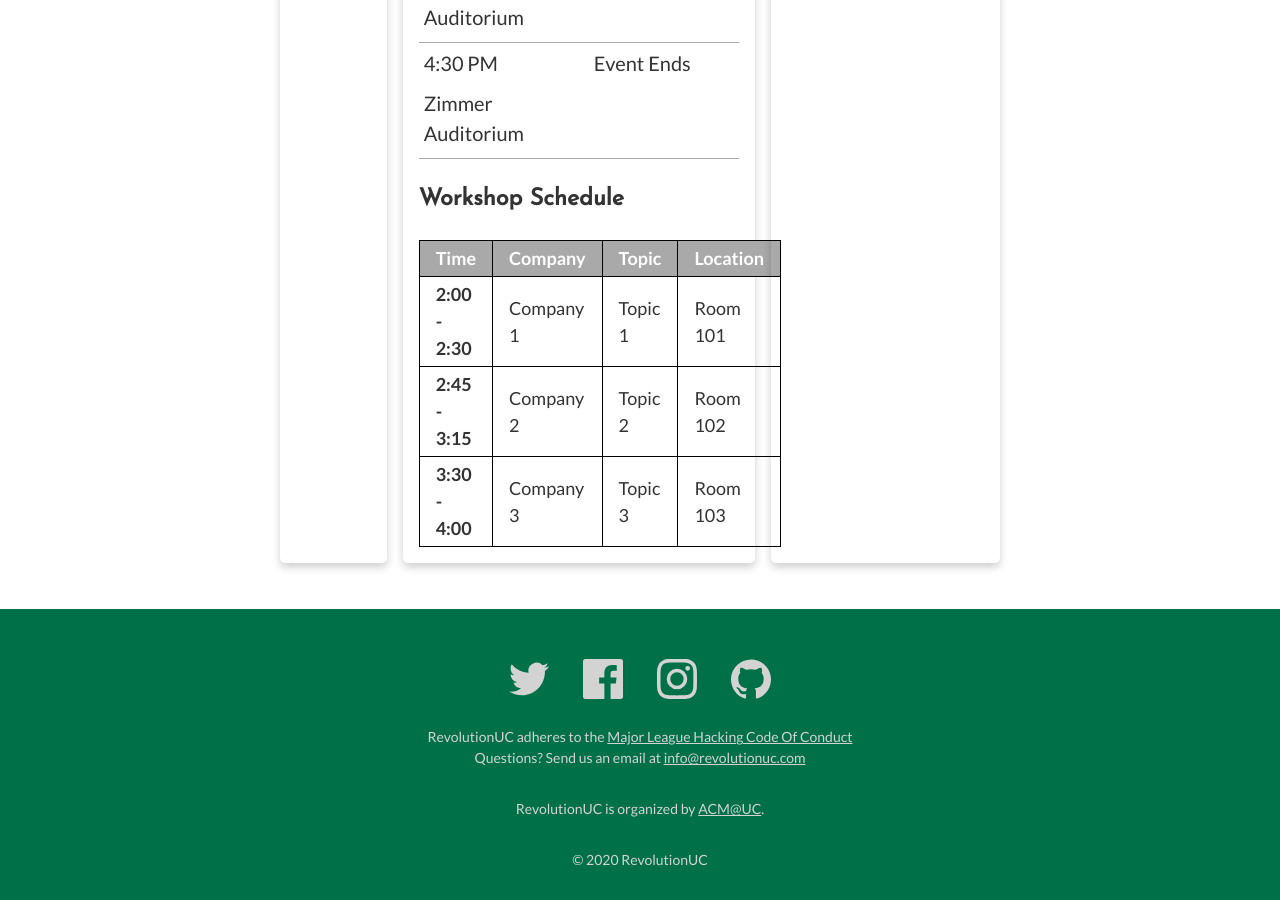
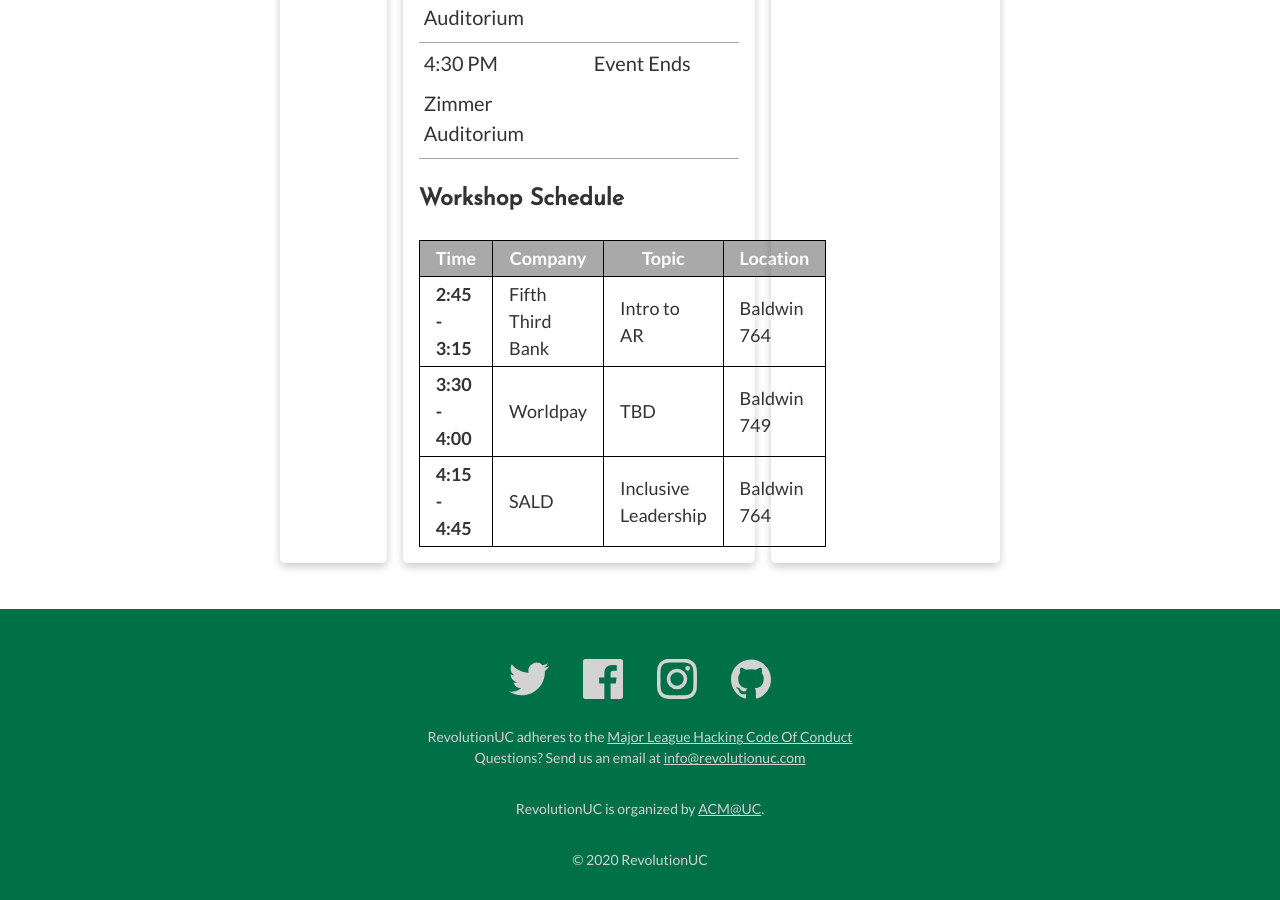
Before and after one commit to RevolutionUC/revolutionuc-frontend, a Jekyll site: the page built from index_.html, in a window 1280 px wide and 900 px high, scrolled down 3401 px. Built offline with Jekyll 4.4.1, drawn with Linux system fonts in a browser that asks for light colours; comment, search, counter and statistics services are not loaded.

Commit message:
Update workshops.yml

```diff
--- a/_data/workshops.yml
+++ b/_data/workshops.yml
@@ -1,14 +1,14 @@
-- time: 2:00 - 2:30
-  company: Company 1
-  topic: Topic 1
-  room: Room 101
-
 - time: 2:45 - 3:15
-  company: Company 2
-  topic: Topic 2
-  room: Room 102
+  company: Fifth Third Bank
+  topic: Intro to AR
+  room: Baldwin 764
 
 - time: 3:30 - 4:00
-  company: Company 3
-  topic: Topic 3
-  room: Room 103
+  company: Worldpay
+  topic: TBD
+  room: Baldwin 749
+
+- time: 4:15 - 4:45
+  company: SALD
+  topic: Inclusive Leadership
+  room: Baldwin 764
```
